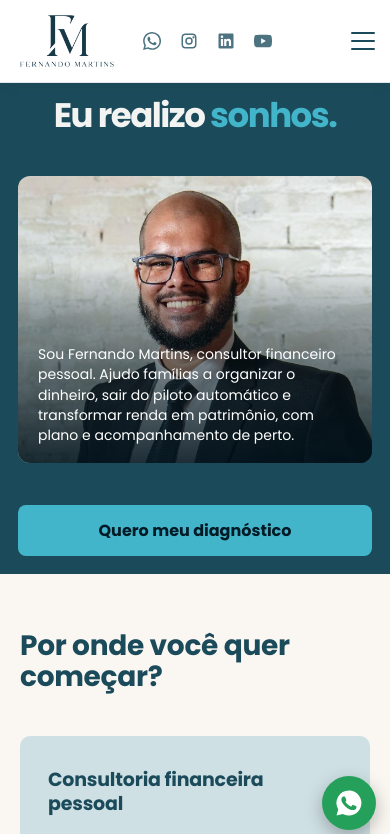
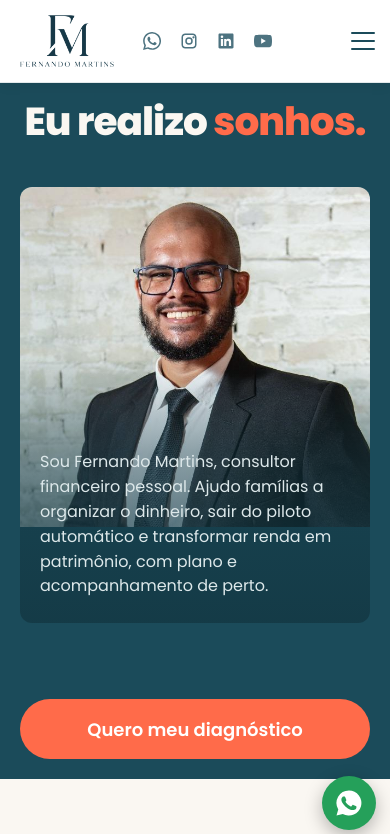
Before and after one commit to MateusTheobald/fernando-martins, a React (Vite) app: page / in a window 390 px wide. Shown: the top 834 px of the page. Built offline with nearby package versions, Linux system fonts and the light colour scheme.

Commit message:
Update HomePageBanner.css

```diff
--- a/src/components/inicio/HomePageBanner.css
+++ b/src/components/inicio/HomePageBanner.css
@@ -1,198 +1,41 @@
 /* =========================================
-   BANNER PRINCIPAL
-========================================= */
-
-.hero {
-  width: 100%;
-  height: calc(100vh - 84px);
-  height: calc(100svh - 84px);
-  min-height: 500px;
-
-  display: flex;
-  align-items: center;
-  justify-content: center;
-
-  box-sizing: border-box;
-  overflow: hidden;
-  padding: 0;
-}
-
-.hero .wrap {
-  width: 1028px;
-  max-width: calc(100% - 48px);
-  margin: 0 auto;
-
-  display: grid;
-  grid-template-columns: 1fr 0.9fr;
-  align-items: center;
-  gap: 55px;
-
-  zoom: clamp(
-    0.90,
-    min(
-      1,
-      calc((100svh - 124px) / 500),
-      calc((100vw - 80px) / 1028)
-    ),
-    1
-  );
-}
-
-/* =========================================
-   TEXTO
-========================================= */
-
-.hero .txt {
-  width: 100%;
-  max-width: 520px;
-}
-
-.hero h1 {
-  margin: 0 0 24px;
-
-  color: #f3f4f2;
-  font-size: clamp(42px, 5vw, 68px);
-  font-weight: 700;
-  line-height: 1.05;
-  letter-spacing: -2px;
-}
-
-.hero h1 em {
-  color: #43b5cb;
-  font-style: normal;
-}
-
-.hero .lead {
-  max-width: 480px;
-  margin: 0 0 32px;
-
-  color: #d6e0e2;
-  font-size: 17px;
-  line-height: 1.7;
-}
-
-/* =========================================
-   BOTÃO
-========================================= */
-
-.hero .cta {
-  display: flex;
-  align-items: center;
-  gap: 14px;
-}
-
-.hero .cta .btn {
-  min-height: 52px;
-  padding: 14px 26px;
-
-  display: inline-flex;
-  align-items: center;
-  justify-content: center;
-
-  border: none;
-  border-radius: 8px;
-
-  background: #43b5cb;
-  color: #001b26;
-
-  font-size: 16px;
-  font-weight: 700;
-  text-decoration: none;
-
-  transition:
-    transform 0.2s ease,
-    background 0.2s ease;
-}
-
-.hero .cta .btn:hover {
-  background: #62c8db;
-  transform: translateY(-2px);
-}
-
-/* =========================================
-   FOTO
-========================================= */
-
-.hero .photo {
-  width: 100%;
-  height: 480px;
-
-  position: relative;
-  overflow: hidden;
-
-  border-radius: 14px;
-}
-
-.hero .photo img {
-  display: block;
-
-  width: 100%;
-  height: 100%;
-
-  object-fit: cover;
-  object-position: center top;
-}
-
-/* =========================================
-   TABLETS
-========================================= */
-
-@media (max-width: 1024px) and (min-width: 821px) {
-  .hero .wrap {
-    gap: 32px;
-  }
-
-  .hero h1 {
-    font-size: 52px;
-  }
-
-  .hero .lead {
-    font-size: 15px;
-  }
-
-  .hero .photo {
-    height: 420px;
-  }
-}
-
-/* =========================================
-   MOBILE
+   HOME BANNER — MOBILE
+   Título centralizado
+   Foto grande
+   Texto sobre a foto
+   Botão abaixo
 ========================================= */
 
 @media (max-width: 820px) {
+
   .hero {
-    width: 100%;
     height: auto;
     min-height: 0;
-
     display: block;
     overflow: visible;
-
     padding: 0;
   }
 
   .hero .wrap {
     width: 100%;
     max-width: 100%;
-
     margin: 0;
-    padding: 14px 18px 18px;
+    padding: 18px 20px 20px;
+    box-sizing: border-box;
+    zoom: 1;
 
     display: grid;
     grid-template-columns: minmax(0, 1fr);
-
     grid-template-areas:
       "title"
       "photo"
       "button";
 
     gap: 0;
-
-    box-sizing: border-box;
-    zoom: 1;
+    align-items: stretch;
   }
 
-  /* Permite organizar título, texto e botão separadamente */
+  /* Libera os elementos internos */
 
   .hero .txt {
     display: contents;
@@ -202,29 +45,28 @@
 
   .hero h1 {
     grid-area: title;
-
+    display: block;
     width: 100%;
-    margin: 0 0 14px;
-
     text-align: center;
 
-    font-size: clamp(34px, 8vw, 44px);
+    font-size: clamp(39px, 9vw, 54px);
     line-height: 1.08;
-    letter-spacing: -1.5px;
+    margin: 0 0 16px;
+  }
+
+  .hero h1 em {
+    color: var(--coral);
+    font-style: normal;
   }
 
   /* FOTO */
 
   .hero .photo {
     grid-area: photo;
-
     position: relative;
-
     width: 100%;
-    height: clamp(210px, 34svh, 320px);
-
+    height: 470px;
     margin: 0;
-
     overflow: hidden;
     border-radius: 12px;
   }
@@ -235,40 +77,39 @@
 
     width: 100%;
     height: 100%;
+    max-height: none;
 
     object-fit: cover;
-    object-position: center 20%;
+    object-position: center 18%;
+
+    border-radius: 12px;
   }
 
   /* TEXTO SOBRE A FOTO */
 
-  .hero .lead {
+  .hero p {
     grid-area: photo;
-
-    position: relative;
-    z-index: 2;
-
     align-self: end;
     justify-self: stretch;
+    z-index: 2;
 
     width: 100%;
     max-width: none;
-
+    min-width: 0;
     box-sizing: border-box;
 
+    padding: 90px 20px 24px;
     margin: 0;
-    padding: 76px 20px 17px;
 
-    color: #ffffff;
-
-    font-size: 14px;
-    line-height: 1.45;
+    color: #fff;
+    font-size: 16px;
+    line-height: 1.55;
 
     background: linear-gradient(
       to bottom,
       transparent 0%,
-      rgba(0, 18, 27, 0.35) 25%,
-      rgba(0, 18, 27, 0.88) 100%
+      rgba(20, 58, 70, .45) 35%,
+      rgba(20, 58, 70, .96) 100%
     );
 
     border-radius: 0 0 12px 12px;
@@ -279,50 +120,50 @@
   .hero .cta {
     grid-area: button;
 
+    display: flex;
+    flex-direction: column;
+
     width: 100%;
-
-    display: flex;
-    justify-content: center;
-
     margin-top: 14px;
+    gap: 12px;
   }
 
   .hero .cta .btn {
     width: 100%;
-    min-height: 50px;
+    min-height: 60px;
 
-    box-sizing: border-box;
-    padding: 13px 18px;
+    display: flex;
+    align-items: center;
+    justify-content: center;
 
-    border-radius: 8px;
-
-    font-size: 16px;
+    padding: 16px 20px;
+    font-size: 18px;
     text-align: center;
   }
 }
 
 /* =========================================
-   CELULARES MENORES
+   CELULARES PEQUENOS
 ========================================= */
 
 @media (max-width: 380px) {
+
   .hero .wrap {
-    padding: 12px 15px 16px;
+    padding: 16px 16px 18px;
   }
 
   .hero h1 {
-    margin-bottom: 12px;
-    font-size: 34px;
+    font-size: 37px;
+    margin-bottom: 14px;
   }
 
   .hero .photo {
-    height: clamp(200px, 32svh, 270px);
+    height: 420px;
   }
 
-  .hero .lead {
-    padding: 58px 16px 14px;
-    font-size: 13px;
-    line-height: 1.4;
+  .hero p {
+    font-size: 14px;
+    padding: 75px 16px 20px;
   }
 
   .hero .cta {
@@ -330,41 +171,7 @@
   }
 
   .hero .cta .btn {
-    min-height: 48px;
-    font-size: 15px;
+    min-height: 56px;
+    font-size: 16px;
   }
 }
-
-/* =========================================
-   CELULARES COM POUCA ALTURA
-========================================= */
-
-@media (max-width: 820px) and (max-height: 700px) {
-  .hero .wrap {
-    padding-top: 10px;
-    padding-bottom: 12px;
-  }
-
-  .hero h1 {
-    margin-bottom: 10px;
-    font-size: 34px;
-  }
-
-  .hero .photo {
-    height: 230px;
-  }
-
-  .hero .lead {
-    padding-top: 58px;
-    padding-bottom: 12px;
-    font-size: 13px;
-  }
-
-  .hero .cta {
-    margin-top: 10px;
-  }
-
-  .hero .cta .btn {
-    min-height: 46px;
-  }
-}
```
